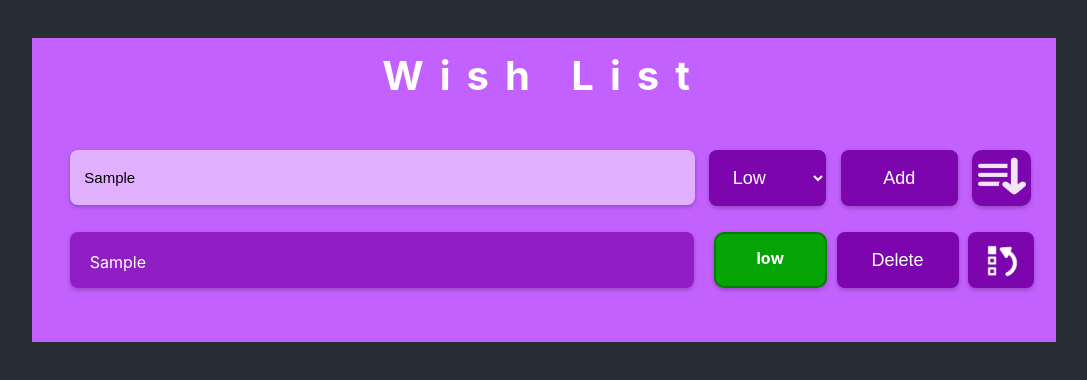
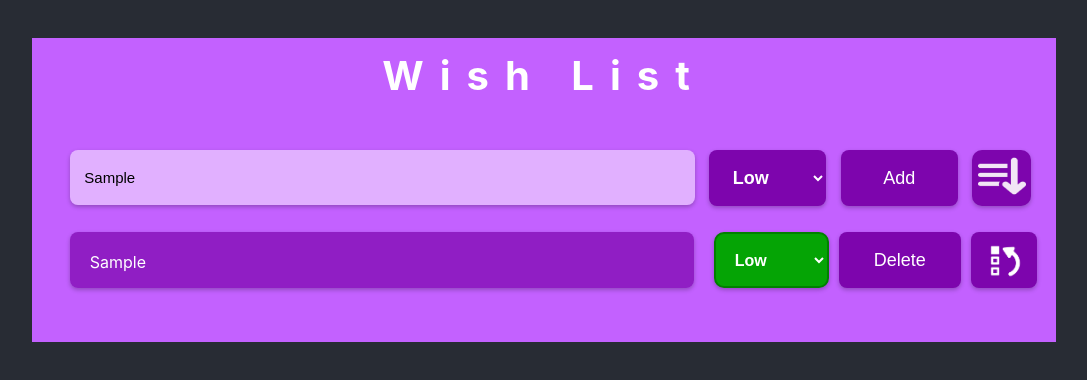
Before and after one commit to SamreenAsif/reactWishList, a React (Create React App) app: page / in a window 1280 px wide. Both pictures are taken after typing "Sample" into the empty fields and a click on the button "Add". Shown: the top 380 px of the page, without its empty margins (96-1183 px from the left). Built offline with nearby package versions, Linux system fonts and the light colour scheme.

Commit message:
without_update_priority

```diff
--- a/src/Components/ListItem.css
+++ b/src/Components/ListItem.css
@@ -46,17 +46,17 @@ button{
   height: 3.5rem;
 }
 
-label {
+select {
   font-size: 16px;
   font-weight: bold;
   padding: 4px 8px;
   color: white;
   text-align: center;
   /* padding-left: 3%; */
-  width: 24%;
+  width: 35%;
   box-shadow: 0px 2px 4px rgba(0, 0, 0, 0.25);
+  outline: none;
 }
-
 .high-priority {
   border: 2px solid red;
   background-color: rgb(229, 26, 26);
@@ -93,3 +93,8 @@ label {
   border: none;
   border-radius: 8px;
 }
+
+select option {
+  background-color: rgba(255, 255, 255, 0.5);
+  text-align: left;
+}
--- a/src/Components/ListItem.js
+++ b/src/Components/ListItem.js
@@ -1,29 +1,39 @@
-import React from "react";
+import React, { useState } from "react";
 import "./ListItem.css";
 import movetoTopIcon from "./movetoTopIcon.png";
 
+export const ListItem = (props) => {
+  const [selectedPriority, setSelectedPriority] = useState(props.priority);
 
-export const ListItem = (props) => {
   const moveToTop = () => {
     props.onMoveToTop(props.index);
+  };
+  const handleSelectChange  =(event) =>{
+    setSelectedPriority(event.target.value);
+
   };
   return (
     <>
       <div className="list-item-container">
         <li className="list-item">{props.name}</li>
         <div className="btns-container">
-          <label
-            htmlFor="task-priority"
-            className={`label ${
+         {/* if props.priority is changd with selectedValue then sort functionality     is disturbed otherwise update is disturbed ..*/}
+          <select
+            id="task-priority"
+            className={`select ${
               props.priority === "High"
                 ? "high-priority"
                 : props.priority === "Medium"
                 ? "medium-priority"
                 : "low-priority"
             }`}
+            value={props.priority}
+            onChange={handleSelectChange}
           >
-            {props.priority}
-          </label>
+            <option value="Low">Low</option>
+            <option value="Medium">Medium</option>
+            <option value="High">High</option>
+          </select>
           <button id="delBtn" onClick={props.onDelete}>
             Delete
           </button>
@@ -32,6 +42,6 @@ export const ListItem = (props) => {
           </button>
         </div>
       </div>
-    </>
-  );
+    </>
+  );
 };
--- a/src/WishList.js
+++ b/src/WishList.js
@@ -3,10 +3,10 @@ import "./WishList.css";
 import { ListItem } from "./Components/ListItem";
 import sortIcon from "./imgs/sortIcon.png";
 
-
-
 export const WishList = () => {
   const [items, setItems] = useState([]);
+  const [selectedValue, setSelectedValue] = useState("low");
+
   const addItem = () => {
     const itemName = document.getElementById("itemName").value;
     if (itemName !== "") {
@@ -22,8 +22,6 @@ export const WishList = () => {
   const removeItem = (index) => {
     setItems(items.filter((_, i) => i !== index));
   };
-
-  const [selectedValue, setSelectedValue] = useState("low");
 
   const handleSelectChange = (event) => {
     setSelectedValue(event.target.value);
@@ -45,6 +43,12 @@ export const WishList = () => {
     });
     setItems(sortedItems);
   };
+  // just for checking the issue..
+  const setPriority =(priority)=>{
+
+    setSelectedValue(priority);
+    alert(priority); //undefined
+  }
   const moveItemToTop = (index) => {
     const item = items[index];
     const newItems = items.filter((_, i) => i !== index);
@@ -72,8 +76,8 @@ export const WishList = () => {
             Add
           </button>
           <button id="sortBtn" onClick={sortItems}>
-        <img id="sortImage" src={sortIcon} alt="sort" />
-        </button>
+            <img id="sortImage" src={sortIcon} alt="sort" />
+          </button>
         </div>
         <ul className="list">
           {items.map((item, index) => (
@@ -84,12 +88,12 @@ export const WishList = () => {
               priority={item.priority}
               onDelete={() => removeItem(index)}
               onMoveToTop={moveItemToTop}
-
+              prioritySet = {selectedValue}
+              setpriority = {()=>setPriority()}
             />
           ))}
         </ul>
-
       </div>
-    </>
-  );
+    </>
+  );
 };
```
